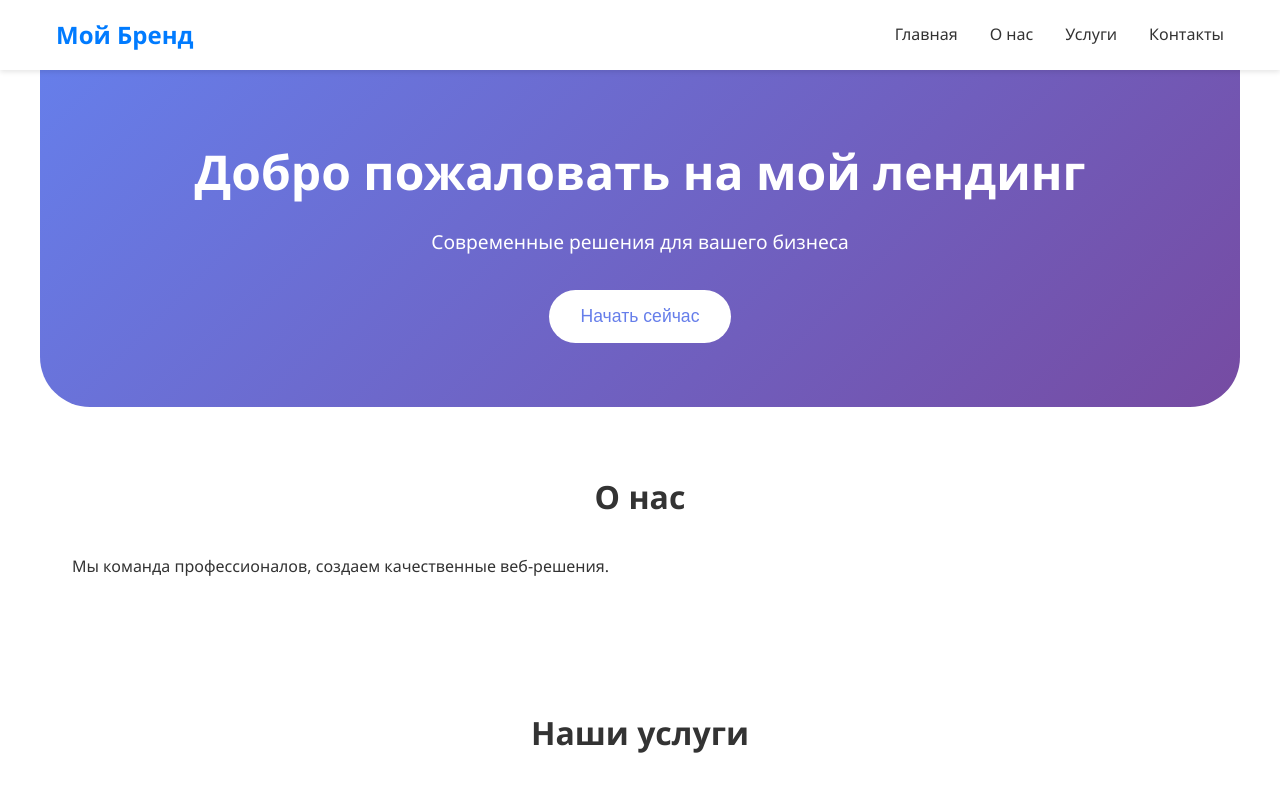
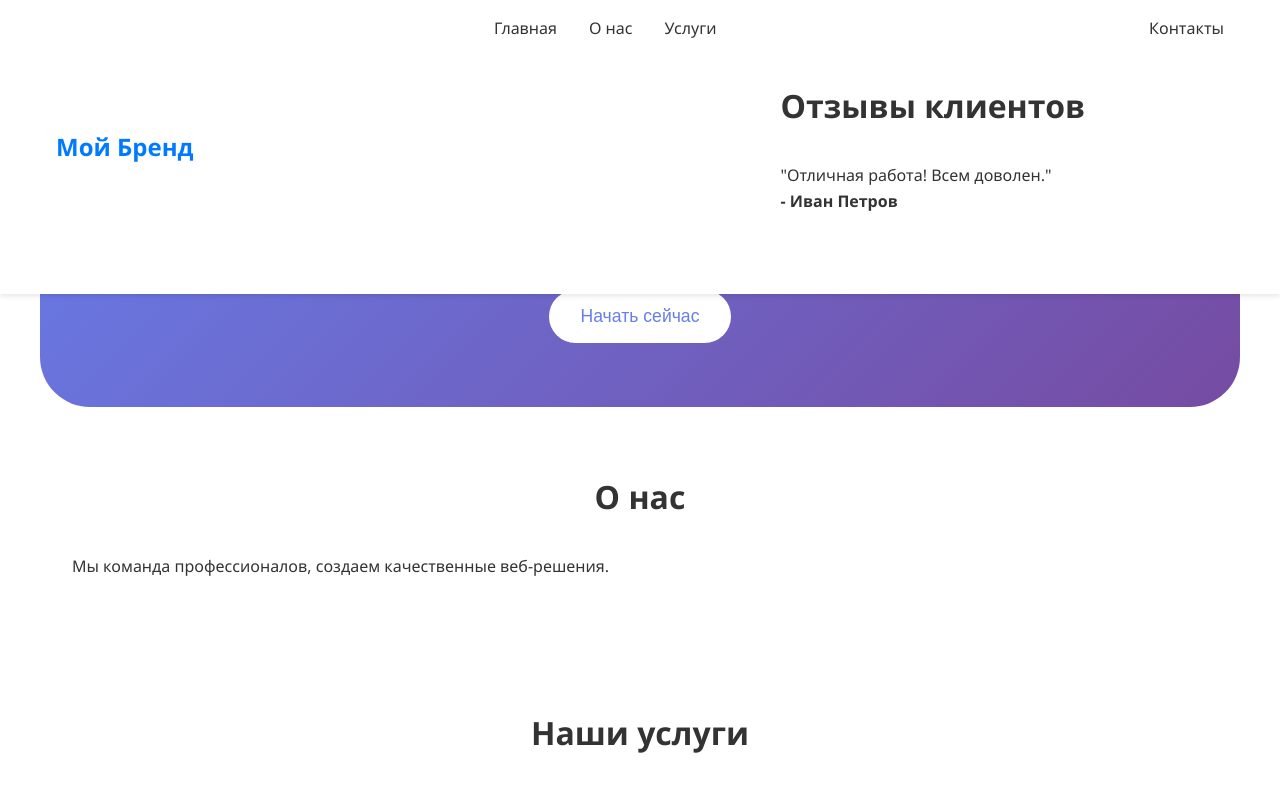
Before and after one commit to nastyaruuu/landing-page, a plain HTML site: page index.html in a window 1280 px wide. Shown: the top 787 px of the page. Drawn offline with Linux system fonts and the light colour scheme.

Commit message:
update pages

```diff
--- a/index.html
+++ b/index.html
@@ -14,6 +14,15 @@
                 <li><a href="#home">Главная</a></li>
                 <li><a href="#about">О нас</a></li>
                 <li><a href="#services">Услуги</a></li>
+                <section id="reviews" class="reviews">
+    <h2>Отзывы клиентов</h2>
+    <div class="reviews-grid">
+        <div class="review-card">
+            <p>"Отличная работа! Всем доволен."</p>
+            <h4>- Иван Петров</h4>
+        </div>
+    </div>
+</section>
                 <li><a href="#contact">Контакты</a></li>
             </ul>
         </nav>
```
